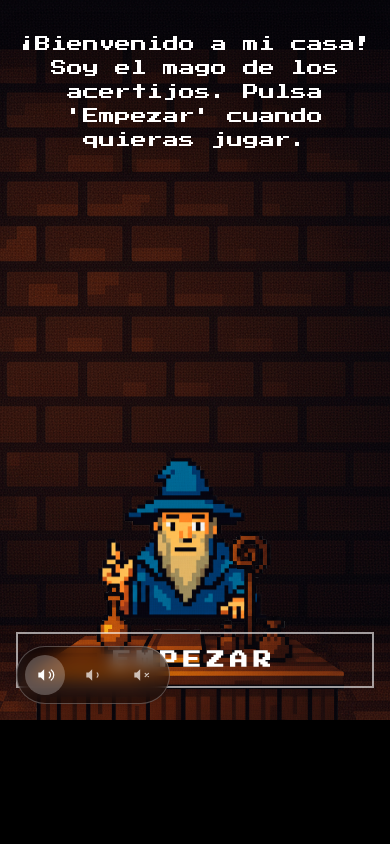
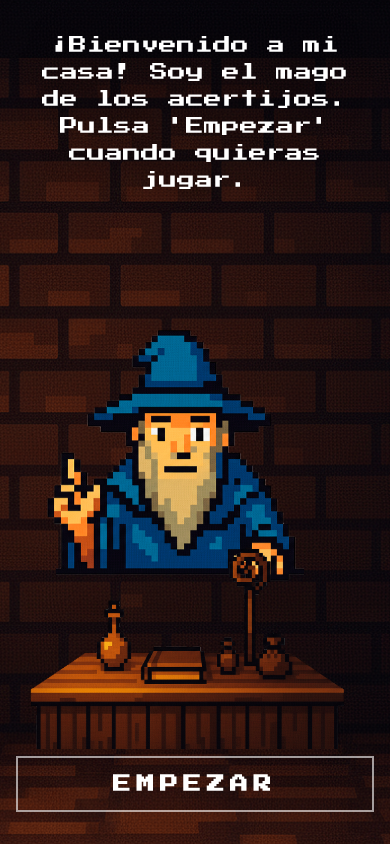
Before and after one commit to ManuelMENDOZATropica/TOTOT_-AMOA, a Next.js app: page / in a window 390 px wide. Built offline with nearby package versions, Linux system fonts and the light colour scheme.

Commit message:
Tamaños mobile

```diff
--- a/app/globals.css
+++ b/app/globals.css
@@ -20,16 +20,16 @@ body {
 
 @media (max-width: 640px) {
   .stage {
-    min-height: 720px;
+    min-height: 100vh;
     align-items: flex-start;
   }
 
   .stage-table {
-    bottom: -12px;
+    bottom: 95px;
   }
 
   .stage-tableImage {
-    max-width: 440px;
+    max-width: 800px;
   }
 
   .stage-text {
@@ -39,16 +39,16 @@ body {
   }
 
   .stage-textContent {
-    font-size: 1rem;
+    font-size: 1.rem;
     line-height: 1.5;
   }
 
   .stage-mage {
-    bottom: -10px;
+    bottom: 100px;
   }
 
   .stage-mageImage {
-    width: 460px;
+    width: 700px;
     max-width: none;
   }
 
@@ -56,6 +56,7 @@ body {
     bottom: 2rem;
     padding-left: 1rem;
     padding-right: 1rem;
+
   }
 
   .stage-controlsInner {
@@ -63,7 +64,8 @@ body {
   }
 
   .stage-corner {
-    bottom: 1rem;
+    bottom: 9.5rem;
     left: 1rem;
+    display: none;
   }
 }
```
